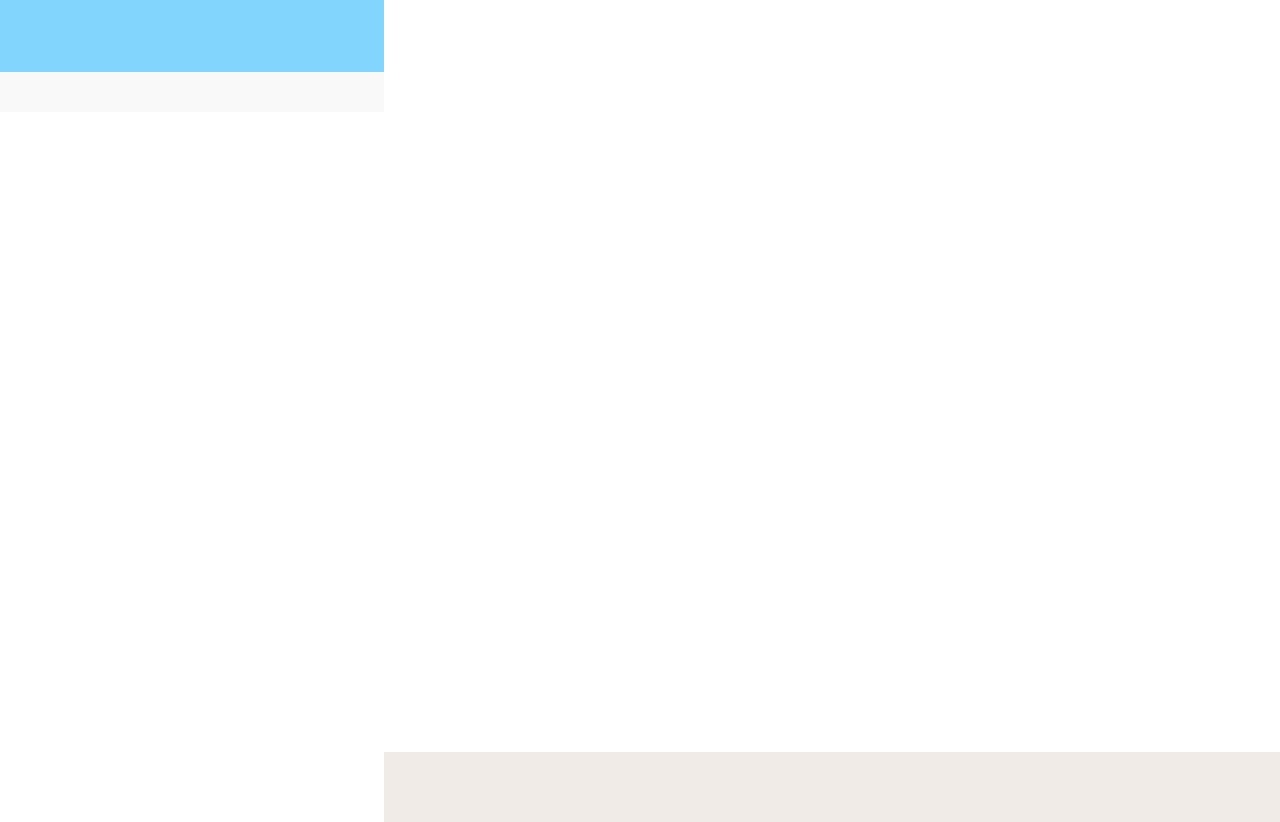
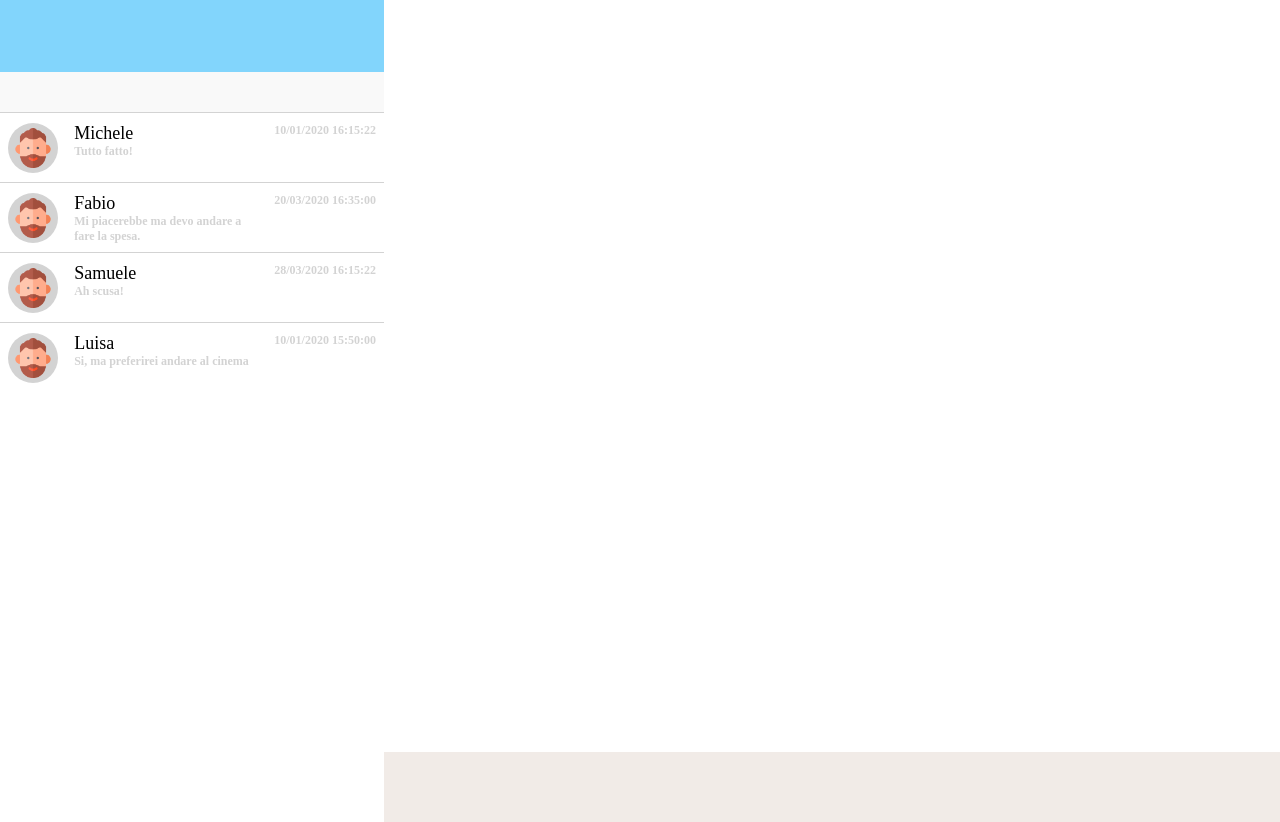
Before and after one commit to Luc051287/vue-boolzapp, a plain HTML site: page index.html in a window 1280 px wide. Shown: the part 78-900 px from the top of the page. Drawn offline with nearby package versions, Linux system fonts and the light colour scheme.

Commit message:
Third Version

```diff
--- a/css/style.css
+++ b/css/style.css
@@ -66,7 +66,7 @@ ul.icons {
 }
 
 ul.icons > li > i {
-  font-size: 25px;
+  font-size: 20px;
   color: rgb(168,168,168);
 }
 
@@ -103,6 +103,48 @@ ul.icons > li {
   background-color: white;
 }
 
+#chat_list > ul {
+  list-style: none;
+}
+
+#chat_list li {
+  border-top: 1px solid lightgray;
+  height: 70px;
+  display: flex;
+  align-items: center;
+  justify-content: space-around;
+  cursor: pointer;
+}
+
+#chat_details, #date_last_message {
+  height: 100%;
+  padding-top: 10px;
+}
+
+#chat_details > p:first-child {
+  font-size: 18px;
+}
+
+#chat_details {
+  width: calc(100% - 200px);
+}
+
+#chat_details > p:last-child {
+  font-size: 12px;
+  color: lightgray;
+  font-weight: bold;
+}
+
+#date_last_message > p {
+  font-size: 12px;
+  color: lightgray;
+  font-weight: bold;
+}
+
+#chat_list .avatar_circle {
+  background-color: lightgray;
+}
+
 #chat_main {
   height: calc(100% - 140px);
   background-color: white;
--- a/index.html
+++ b/index.html
@@ -8,6 +8,8 @@
     <title>BOOLZAPP</title>
   </head>
   <body>
+    <div id="root">
+
 
     <div class="container">
 
@@ -23,7 +25,6 @@
               <li><i class="fas fa-comment-alt"></i></li>
               <li><i class="fas fa-ellipsis-v"></i></li>
             </ul>
-
           </div>
           <div id="notification">
 
@@ -32,12 +33,33 @@
 
           </div>
           <div id="chat_list">
-
+            <ul>
+              <li v-for="(contact, index) in contacts">
+                <div class="avatar_circle">
+                  <img class="avatar" src="img/self.png" alt="">
+                </div>
+                <div id="chat_details">
+                  <p>{{contact.name}}</p>
+                  <p>{{contact.messages[contact.messages.length - 1].text}}</p>
+                </div>
+                <div id="date_last_message">
+                  <p>{{contact.messages[contact.messages.length - 1].date}}</p>
+                </div>
+              </li>
+            </ul>
           </div>
         </div>
         <div class="right main">
           <div class="header">
-
+            <div class="avatar_circle">
+              <img class="avatar" src="img/self.png" alt="">
+            </div>
+            <p id="self">Nome Utente</p>
+            <ul class="icons">
+              <li><i class="fas fa-search"></i></li>
+              <li><i class="fas fa-paperclip"></i></li>
+              <li><i class="fas fa-ellipsis-v"></i></li>
+            </ul>
           </div>
           <div id="chat_main">
 
@@ -50,7 +72,7 @@
       </div>
 
     </div>
-
+    </div>
     <script src="js/script.js" charset="utf-8"></script>
   </body>
 </html>
--- a/js/script.js
+++ b/js/script.js
@@ -0,0 +1,96 @@
+var app = new Vue(
+  {
+    el:"#root",
+    data: {
+      contacts: [
+	{
+		name: 'Michele',
+		avatar: '_1',
+    // ATT a questa proprietà e ricordarsi di gestire la data
+		visible: true,
+		messages: [
+			{
+				date: '10/01/2020 15:30:55',
+				text: 'Hai portato a spasso il cane?',
+				status: 'sent'
+			},
+			{
+				date: '10/01/2020 15:50:00',
+				text: 'Ricordati di dargli da mangiare',
+				status: 'sent'
+			},
+			{
+				date: '10/01/2020 16:15:22',
+				text: 'Tutto fatto!',
+				status: 'received'
+			}
+		],
+	},
+	{
+		name: 'Fabio',
+		avatar: '_2',
+		visible: true,
+		messages: [
+			{
+				date: '20/03/2020 16:30:00',
+				text: 'Ciao come stai?',
+				status: 'sent'
+			},
+			{
+				date: '20/03/2020 16:30:55',
+				text: 'Bene grazie! Stasera ci vediamo?',
+				status: 'received'
+			},
+			{
+				date: '20/03/2020 16:35:00',
+				text: 'Mi piacerebbe ma devo andare a fare la spesa.',
+				status: 'sent'
+			}
+		],
+	},
+	{
+		name: 'Samuele',
+		avatar: '_3',
+		visible: true,
+		messages: [
+			{
+				date: '28/03/2020 10:10:40',
+				text: 'La Marianna va in campagna',
+				status: 'received'
+			},
+			{
+				date: '28/03/2020 10:20:10',
+				text: 'Sicuro di non aver sbagliato chat?',
+				status: 'sent'
+			},
+			{
+				date: '28/03/2020 16:15:22',
+				text: 'Ah scusa!',
+				status: 'received'
+			}
+		],
+	},
+	{
+		name: 'Luisa',
+		avatar: '_4',
+		visible: true,
+		messages: [
+			{
+				date: '10/01/2020 15:30:55',
+				text: 'Lo sai che ha aperto una nuova pizzeria?',
+				status: 'sent'
+			},
+			{
+				date: '10/01/2020 15:50:00',
+				text: 'Si, ma preferirei andare al cinema',
+				status: 'received'
+			}
+		],
+	},
+]
+    },
+    methods: {
+
+    }
+  }
+)
```
Also changed, not shown: img/screensaver.jpg (added).
